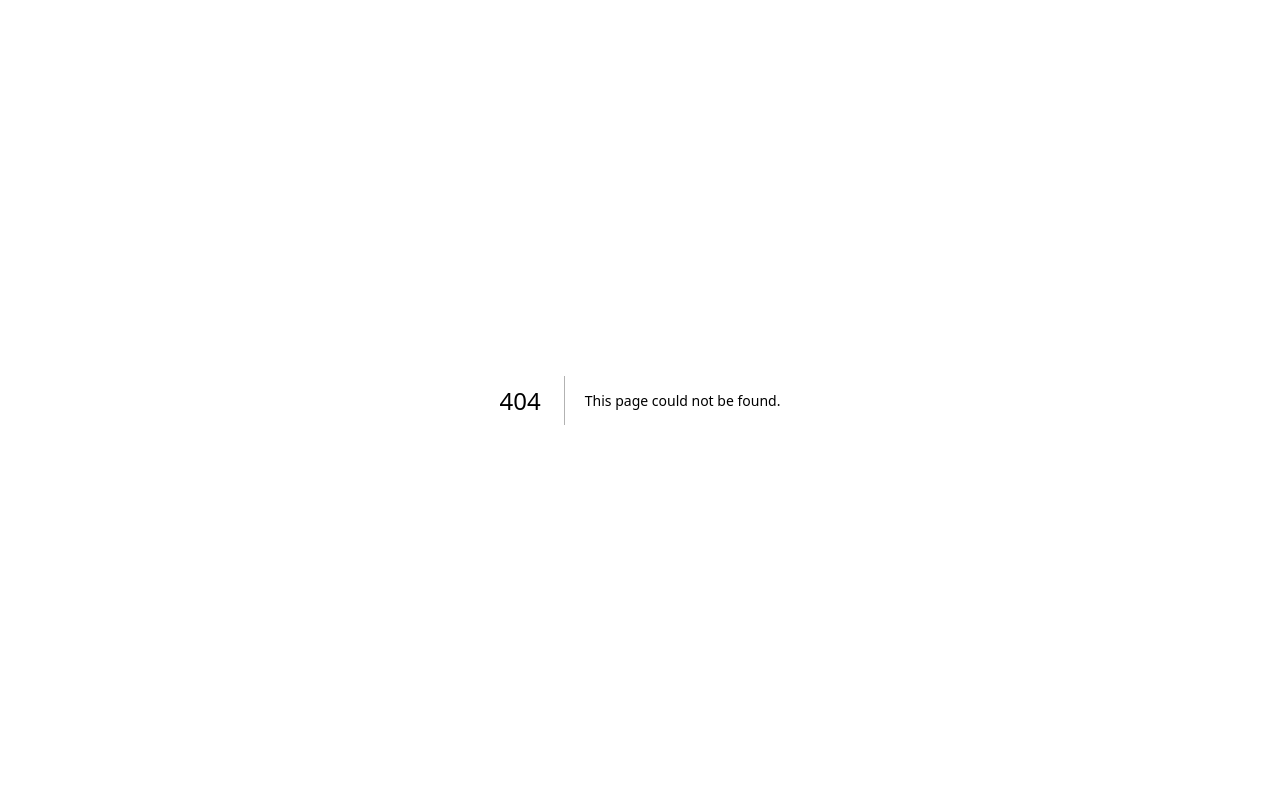
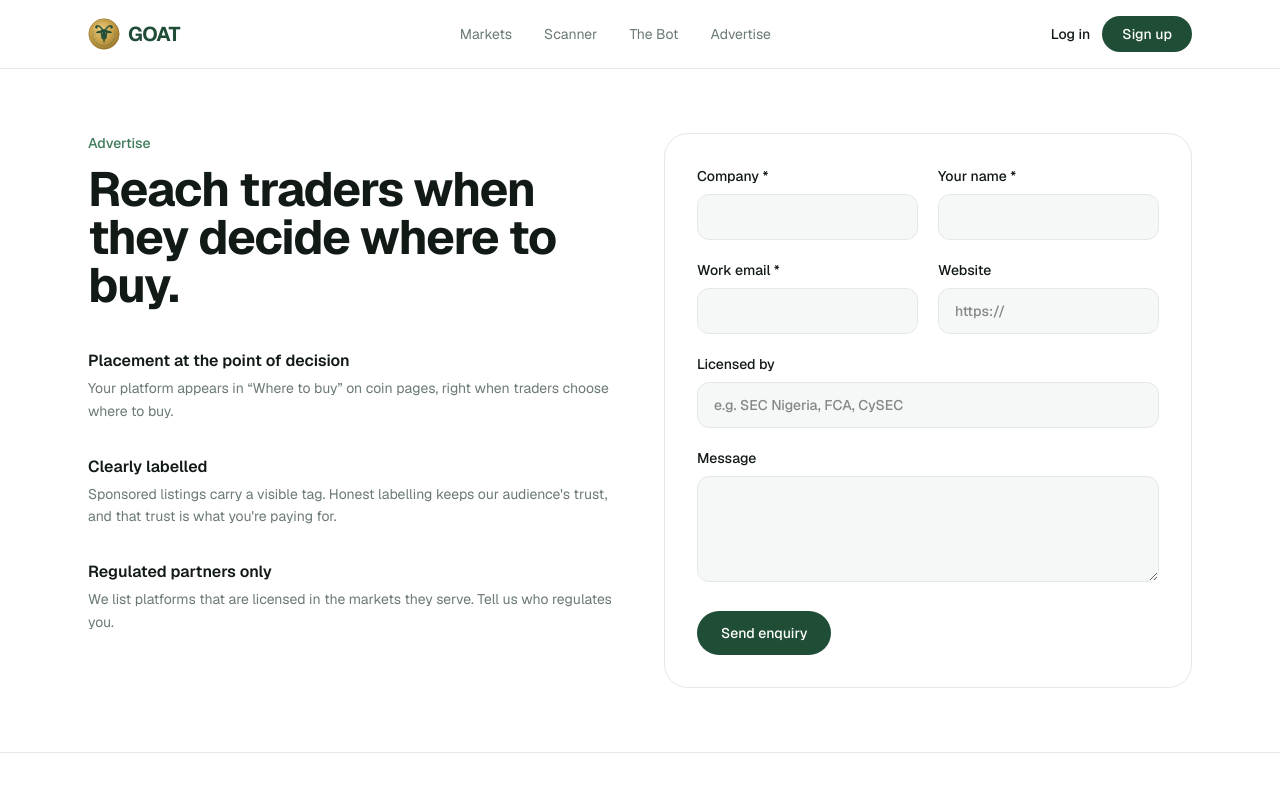
Before and after one commit to Nkasiob1/goat-web, a Next.js app: page /advertise in a window 1280 px wide. Before the commit this address had no page. Shown: the top 800 px of the page. Built offline with nearby package versions, Linux system fonts and the light colour scheme; no server answers.

Commit message:
Add advertise page with Supabase enquiries and RLS

```diff
--- a/package.json
+++ b/package.json
@@ -9,6 +9,7 @@
     "lint": "eslint"
   },
   "dependencies": {
+    "@supabase/supabase-js": "^2.117.3",
     "next": "16.4.0",
     "react": "19.3.0",
     "react-dom": "19.3.0"
--- /dev/null
+++ b/src/app/advertise/actions.js
@@ -0,0 +1,30 @@
+"use server";                                              // everything in this file runs on the server only
+
+import { supabase } from "../../lib/supabase";
+
+export async function submitEnquiry(prevState, formData) { // prevState = last result; formData = what was typed
+  const enquiry = {
+    company: formData.get("company")?.trim(),              // .get reads a field by its name; .trim removes stray spaces
+    contact_name: formData.get("contact_name")?.trim(),
+    email: formData.get("email")?.trim(),
+    website: formData.get("website")?.trim() || null,      // empty optional fields are saved as null
+    regulator: formData.get("regulator")?.trim() || null,
+    message: formData.get("message")?.trim() || null,
+  };
+
+  if (!enquiry.company || !enquiry.contact_name || !enquiry.email) {   // never trust the browser: check again here
+    return { ok: false, message: "Please fill in your company, name and email." };
+  }
+  if (!/^\S+@\S+\.\S+$/.test(enquiry.email)) {             // simple shape check: something@something.something
+    return { ok: false, message: "That email address doesn't look right." };
+  }
+
+  const { error } = await supabase.from("ad_enquiries").insert(enquiry); // save the row
+
+  if (error) {
+    console.error(error);                                  // details go to YOUR terminal, not the visitor
+    return { ok: false, message: "Something went wrong. Please try again in a moment." };
+  }
+
+  return { ok: true, message: "Thank you. We'll be in touch within two working days." };
+}
--- /dev/null
+++ b/src/app/advertise/page.js
@@ -0,0 +1,37 @@
+import Navbar from "../../components/Navbar";
+import Footer from "../../components/Footer";
+import AdvertiseForm from "../../components/AdvertiseForm";
+
+export const metadata = { title: "Advertise | GOAT" };
+
+export default function AdvertisePage() {
+  const points = [                                         // what advertisers get, all true to how the site works
+    { title: "Placement at the point of decision", text: "Your platform appears in “Where to buy” on coin pages, right when traders choose where to buy." },
+    { title: "Clearly labelled", text: "Sponsored listings carry a visible tag. Honest labelling keeps our audience's trust, and that trust is what you're paying for." },
+    { title: "Regulated partners only", text: "We list platforms that are licensed in the markets they serve. Tell us who regulates you." },
+  ];
+
+  return (
+    <main>
+      <Navbar />
+      <section className="mx-auto grid max-w-6xl gap-12 px-6 py-16 lg:grid-cols-2">
+        <div>
+          <p className="text-sm font-medium text-moss">Advertise</p>
+          <h1 className="mt-3 text-3xl font-bold tracking-tight text-ink md:text-5xl">
+            Reach traders when they decide where to buy.
+          </h1>
+          <ul className="mt-10 space-y-8">
+            {points.map((p) => (
+              <li key={p.title}>
+                <p className="font-semibold text-ink">{p.title}</p>
+                <p className="mt-1 text-sm leading-relaxed text-stone">{p.text}</p>
+              </li>
+            ))}
+          </ul>
+        </div>
+        <AdvertiseForm />
+      </section>
+      <Footer />
+    </main>
+  );
+}
--- a/src/app/markets/[symbol]/page.js
+++ b/src/app/markets/[symbol]/page.js
@@ -69,7 +69,7 @@ export default async function CoinPage({ params }) {
           <div className="mt-8 rounded-3xl bg-sage p-6">  {/* the advertiser call-to-action */}
             <p className="font-semibold text-ink">Run an exchange or broker?</p>
             <p className="mt-1 text-sm text-stone">Get listed where traders decide where to buy.</p>
-            <Link href="#" className="mt-4 inline-block text-sm font-medium text-moss hover:text-forest">
+            <Link href="/advertise" className="mt-4 inline-block text-sm font-medium text-moss hover:text-forest">
               Advertise with GOAT →
             </Link>
           </div>
--- /dev/null
+++ b/src/components/AdvertiseForm.js
@@ -0,0 +1,65 @@
+"use client";                                              // reacts to typing and submitting, so it runs in the browser
+
+import { useActionState } from "react";                    // runs a server action and remembers its result
+import { submitEnquiry } from "../app/advertise/actions";
+
+const fieldClass =                                         // one shared style for every input
+  "mt-2 w-full rounded-xl border border-line bg-mist px-4 py-3 text-sm text-ink outline-none focus:border-moss";
+
+export default function AdvertiseForm() {
+  const [state, formAction, pending] = useActionState(submitEnquiry, null); // state = result, pending = saving
+
+  if (state?.ok) {                                         // after success, swap the form for a thank-you
+    return (
+      <div className="rounded-3xl bg-sage p-10 text-center">
+        <p className="text-lg font-semibold text-ink">Enquiry received</p>
+        <p className="mt-2 text-sm text-stone">{state.message}</p>
+      </div>
+    );
+  }
+
+  return (
+    <form action={formAction} className="rounded-3xl border border-line bg-water p-6 md:p-8">
+      <div className="grid gap-5 md:grid-cols-2">          {/* one column on phones, two on laptops */}
+        <label className="text-sm font-medium text-ink">
+          Company *
+          <input name="company" required className={fieldClass} />
+        </label>
+        <label className="text-sm font-medium text-ink">
+          Your name *
+          <input name="contact_name" required className={fieldClass} />
+        </label>
+        <label className="text-sm font-medium text-ink">
+          Work email *
+          <input name="email" type="email" required className={fieldClass} />
+        </label>
+        <label className="text-sm font-medium text-ink">
+          Website
+          <input name="website" placeholder="https://" className={fieldClass} />
+        </label>
+      </div>
+
+      <label className="mt-5 block text-sm font-medium text-ink">
+        Licensed by
+        <input name="regulator" placeholder="e.g. SEC Nigeria, FCA, CySEC" className={fieldClass} />
+      </label>
+
+      <label className="mt-5 block text-sm font-medium text-ink">
+        Message
+        <textarea name="message" rows={4} className={fieldClass} />
+      </label>
+
+      {state && !state.ok && (                             // show the error if the last attempt failed
+        <p className="mt-4 text-sm text-loss">{state.message}</p>
+      )}
+
+      <button
+        type="submit"
+        disabled={pending}                                 // no double-clicks while saving
+        className="mt-6 w-full rounded-full bg-forest px-6 py-3 text-sm font-medium text-water hover:bg-moss disabled:opacity-60 md:w-auto"
+      >
+        {pending ? "Sending…" : "Send enquiry"}
+      </button>
+    </form>
+  );
+}
--- /dev/null
+++ b/src/lib/supabase.js
@@ -0,0 +1,6 @@
+import { createClient } from "@supabase/supabase-js";     // the function that builds a connection
+
+export const supabase = createClient(                      // one shared connection for the whole app
+  process.env.NEXT_PUBLIC_SUPABASE_URL,                    // read from .env.local
+  process.env.NEXT_PUBLIC_SUPABASE_ANON_KEY
+);
```
Also changed, not shown: 1 other file (tests, documents, lock files or other folders).
